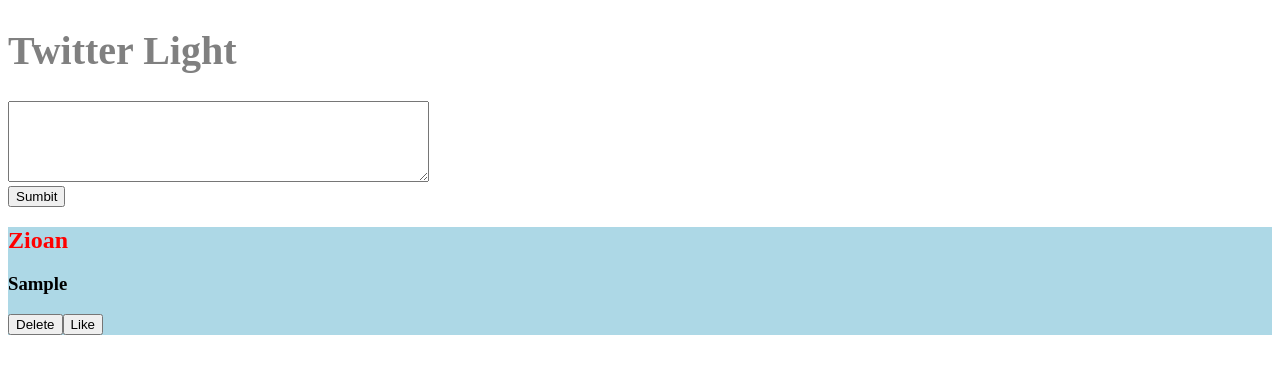
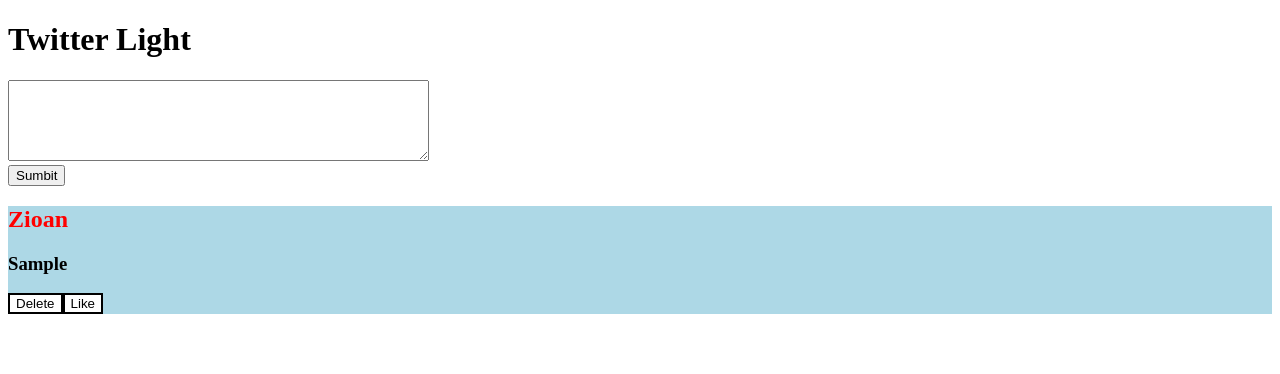
Before and after one commit to zioan/starter, a React (Create React App) app: page / in a window 1280 px wide. Both pictures are taken after typing "Sample" into the empty fields and a click on the button "Sumbit". Shown: the top 374 px of the page. Built offline with nearby package versions, Linux system fonts and the light colour scheme.

Commit message:
styling using sass

```diff
--- a/package.json
+++ b/package.json
@@ -6,6 +6,7 @@
     "@testing-library/jest-dom": "^5.11.5",
     "@testing-library/react": "^11.1.1",
     "@testing-library/user-event": "^12.2.0",
+    "node-sass": "^4.14.1",
     "react": "^17.0.1",
     "react-dom": "^17.0.1",
     "react-scripts": "4.0.0",
--- a/src/App.js
+++ b/src/App.js
@@ -2,7 +2,6 @@
 //Import components
 import TweetList from "./components/TweetList";
 import CreateTweet from "./components/CreateTweet";
-import s from "./styles/App.module.css";
 
 //Create functions
 // const sayHelloHandler = (user) => {
@@ -19,7 +18,7 @@
 
   return (
     <div>
-      <h1 className={s.title}>Twitter Light</h1>
+      <h1>Twitter Light</h1>
       <CreateTweet
         textInput={textInput}
         setTextInput={setTextInput}
--- a/src/components/Tweet.js
+++ b/src/components/Tweet.js
@@ -1,13 +1,13 @@
 import React from "react";
-import s from "../styles/Tweet.module.css";
+import "../styles/Tweet.scss";
 
 const Tweet = ({ name, tweet, tweets, setTweets }) => {
   const deleteTweet = () => {
     setTweets(tweets.filter((state) => state.id !== tweet.id));
   };
   return (
-    <div className={s.tweet}>
-      <h2 className={s.title}>{name}</h2>
+    <div className="tweet">
+      <h2>{name}</h2>
       <h3>{tweet.message}</h3>
       <button onClick={deleteTweet}>Delete</button>
       <button>Like</button>
--- a/src/styles/App.module.css
+++ /dev/null
@@ -1,4 +0,0 @@
-.title {
-  color: grey;
-  font-size: 2.5rem;
-}
--- a/src/styles/Tweet.module.css
+++ /dev/null
@@ -1,8 +0,0 @@
-.title {
-  color: red;
-  font-size: 1.5rem;
-}
-
-.tweet {
-  background: lightblue;
-}
--- /dev/null
+++ b/src/styles/Tweet.scss
@@ -0,0 +1,11 @@
+.tweet {
+  background: lightblue;
+
+  h2 {
+    color: red;
+  }
+  button {
+    background: white;
+    border: 2px solid black;
+  }
+}
```
Also changed, not shown: 1 other file (tests, documents, lock files or other folders).
